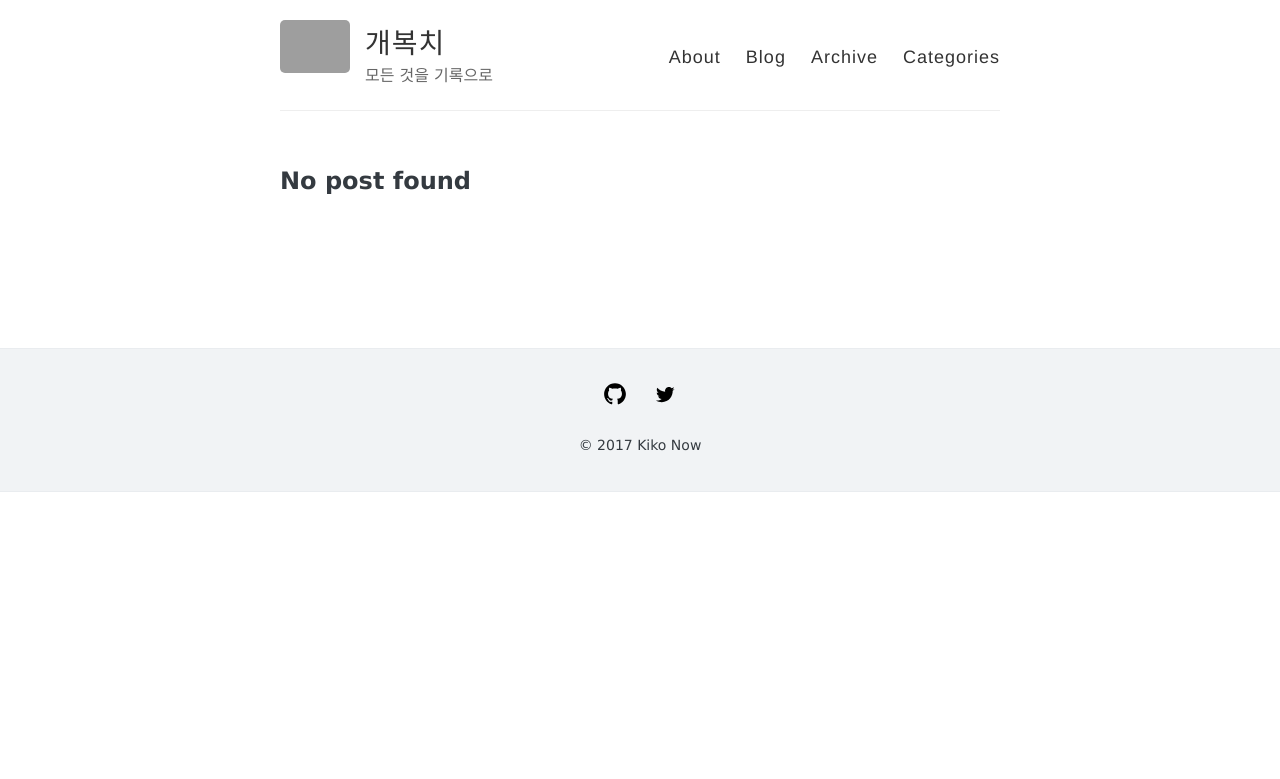
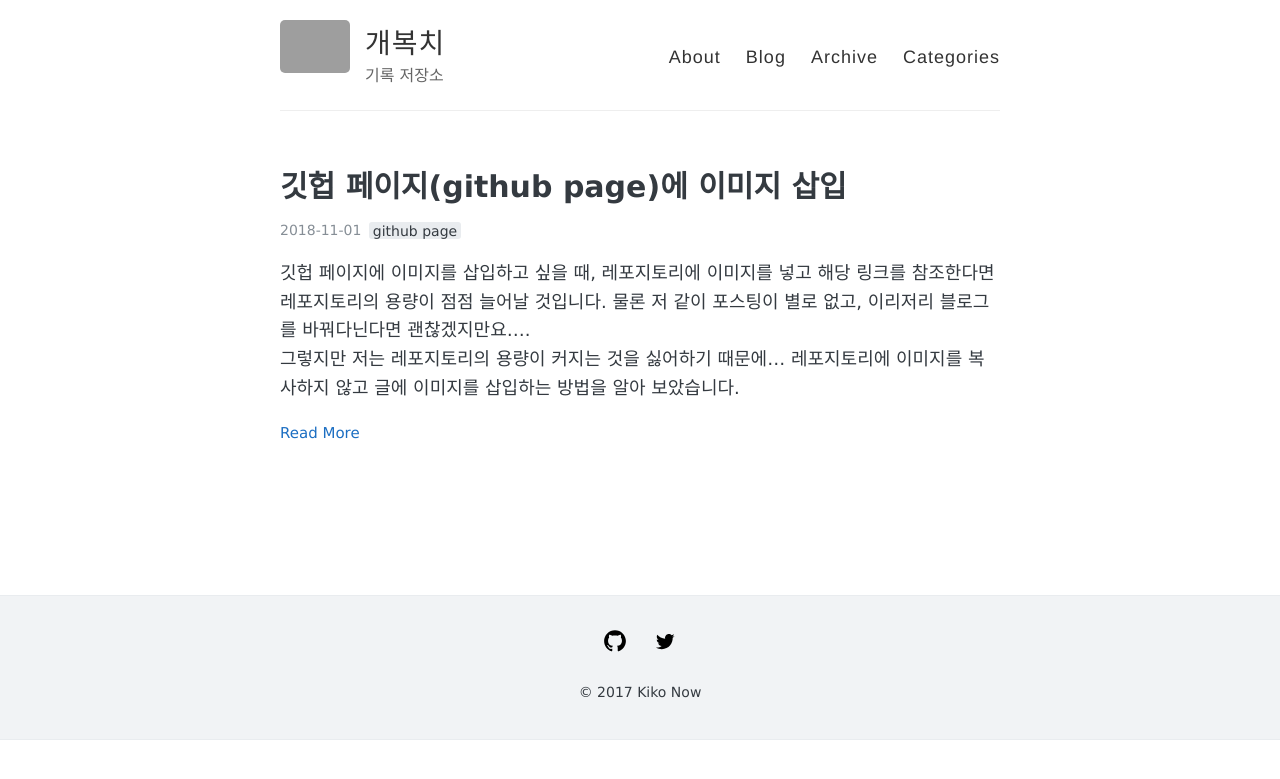
Before and after one commit to changdae-lee/changdae-lee.github.io, a Jekyll site: the page built from index.html, in a window 1280 px wide. Shown: the top 779 px of the page. Built offline with Jekyll 4.4.1, drawn with Linux system fonts in a browser that asks for light colours; the list of posts is cut into pages by our own code; grey boxes are pictures that could not be loaded.

Commit message:
add post

```diff
--- a/_config.yml
+++ b/_config.yml
@@ -6,7 +6,7 @@
 name: 개복치
 
 # Short bio or description (displayed in the header)
-description: 모든 것을 기록으로
+description: 기록 저장소
 
 #
 # Flags below are optional
--- /dev/null
+++ b/_posts/github-page/2018-11-01-add_image_to_github_page.md
@@ -0,0 +1,15 @@
+---
+layout: post
+title: 깃헙 페이지(github page)에 이미지 삽입
+tags: [github page]
+comments: true
+---
+깃헙 페이지에 이미지를 삽입하고 싶을 때, 레포지토리에 이미지를 넣고 해당 링크를 참조한다면 레포지토리의 용량이 점점 늘어날 것입니다. 물론 저 같이 포스팅이 별로 없고, 이리저리 블로그를 바꿔다닌다면 괜찮겠지만요....<br>
+그렇지만 저는 레포지토리의 용량이 커지는 것을 싫어하기 때문에... 레포지토리에 이미지를 복사하지 않고 글에 이미지를 삽입하는 방법을 알아 보았습니다.
+
+일단 이미지를 준비하고 copy합니다.(crtl + c)
+그리고 깃헙 레포지토리의 이슈 페이지로 가서 붙여넣기 합니다.(ctrl + v)
+그러면 링크가 뜰텐데, 그 링크를 마크다운에서 사용하시면 레포지토리에 이미지를 복사하지 않고 링크를 참조하는 것만으로 이미지를 삽입할 수 있게 됩니다.
+![asd](https://user-images.githubusercontent.com/30650374/47948585-a0b2af80-df76-11e8-8ce3-fb5b89b49831.png)
+### Reference
+<https://songgane.github.io/tips/2015/07/12/host-image-to-github/>
```
